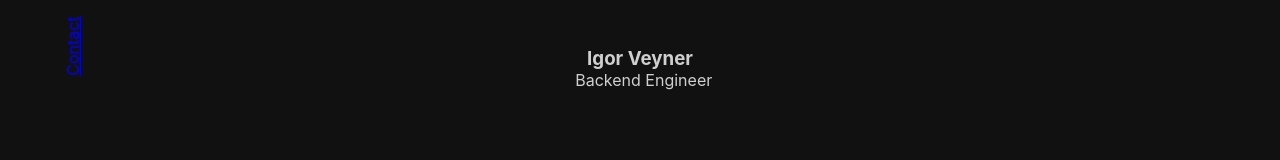
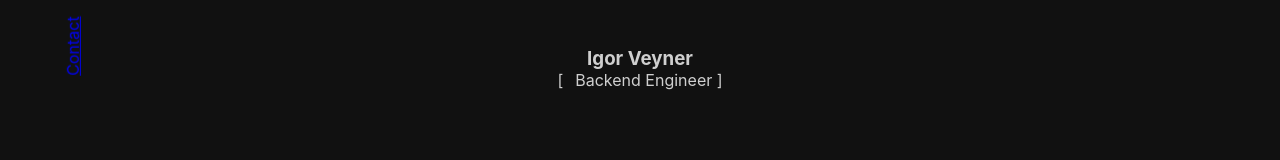
Before and after one commit to IgoVeyner/portfolio, a React (Create React App) app: page / in a window 1280 px wide. Shown: the part 330-490 px from the top of the page. Built offline with nearby package versions, Linux system fonts and the light colour scheme.

Commit message:
add brackets to animation before and after

```diff
--- a/src/components/IntroText/index.css
+++ b/src/components/IntroText/index.css
@@ -16,6 +16,14 @@
   text-align: right;
 }
 
+.rotate-container::before {
+  content: "[ ";
+}
+
+.rotate-container::after {
+  content: " ]";
+}
+
 @keyframes slide {
   0%, 20% {transform:translate3d(0,0,0);}
   25%, 45% {transform:translate3d(0,-33%,0);}
```
